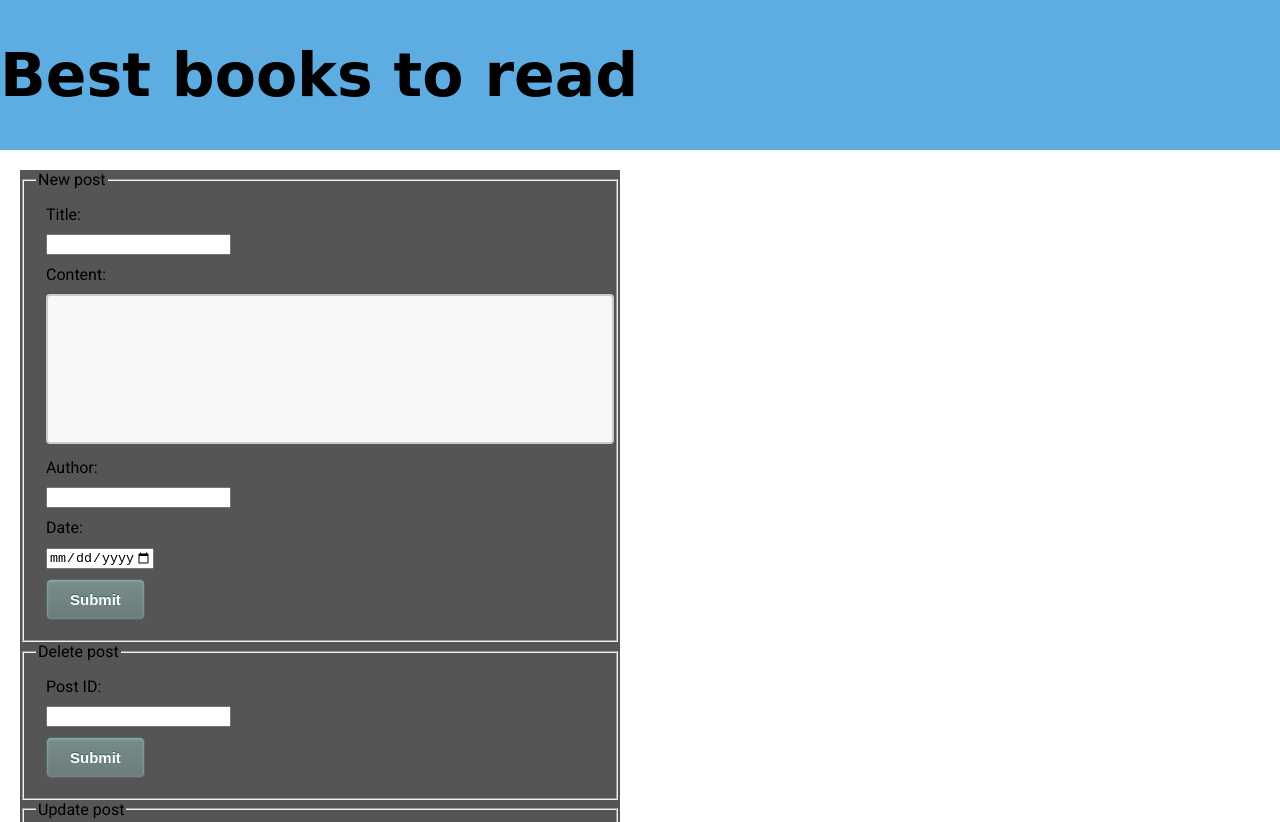
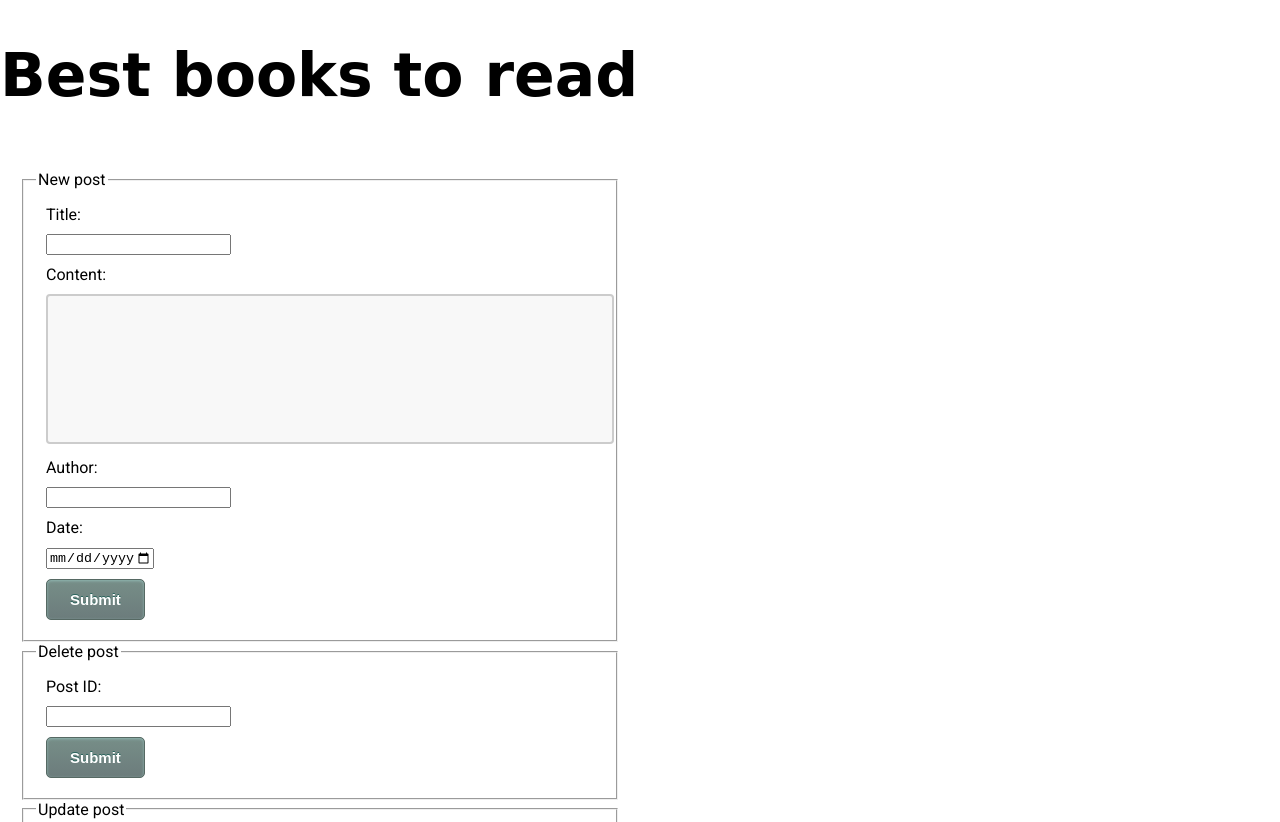
Before and after one commit to xaaniyaro/Laboratory8, a website: page public/index.html in a window 1280 px wide. Shown: the top 822 px of the page. Drawn offline with nearby package versions, Linux system fonts and the light colour scheme; no server answers; a web font is replaced by a local one.

Commit message:
updating styles.css

```diff
--- a/public/css/styles.css
+++ b/public/css/styles.css
@@ -3,8 +3,7 @@
 header{
     font-family: 'Calistoga', cursive;
     font-size: 30px;
-    background-color:  #5dade2;
-
+    border-bottom: 2px black;
     margin-bottom: 20px;
 }
 
@@ -29,7 +28,6 @@ p {
 form{
     width: 600px;
     padding: 0;
-    background: #555;
 }
 
 input{
```
